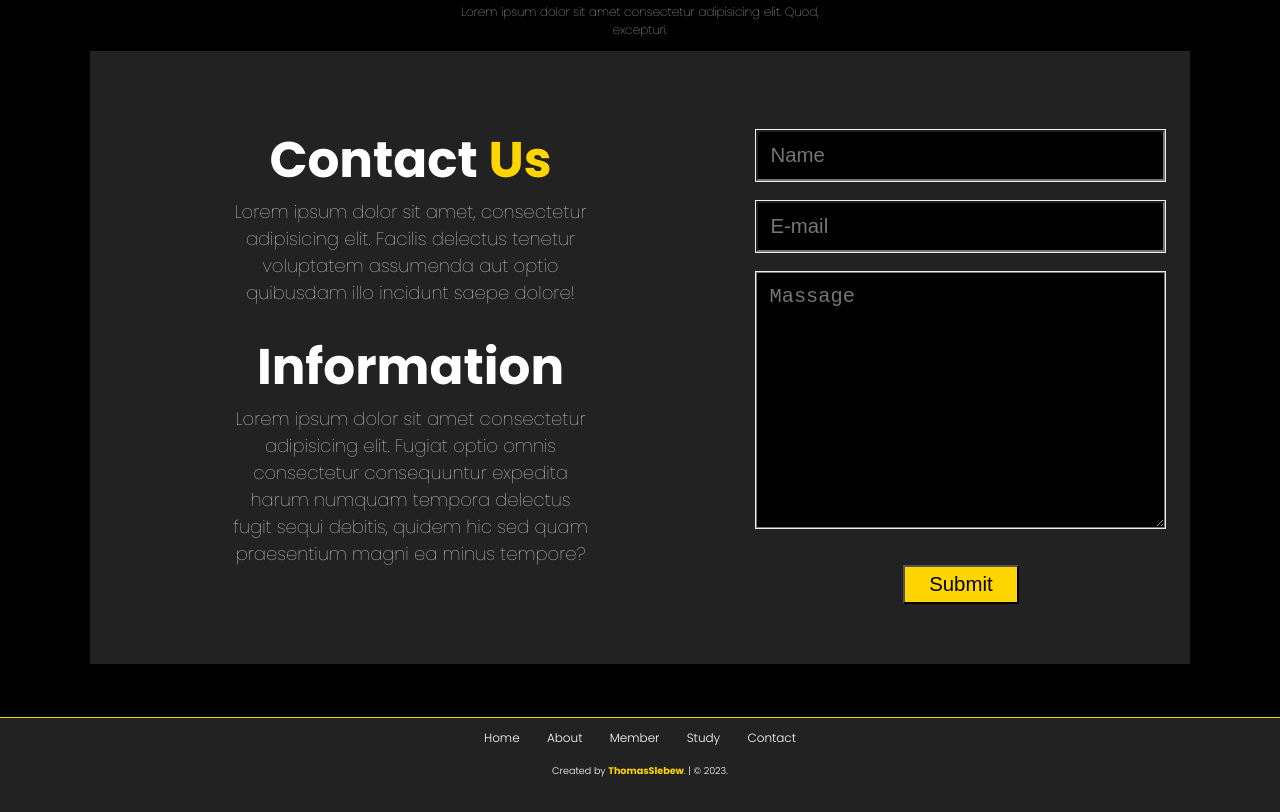
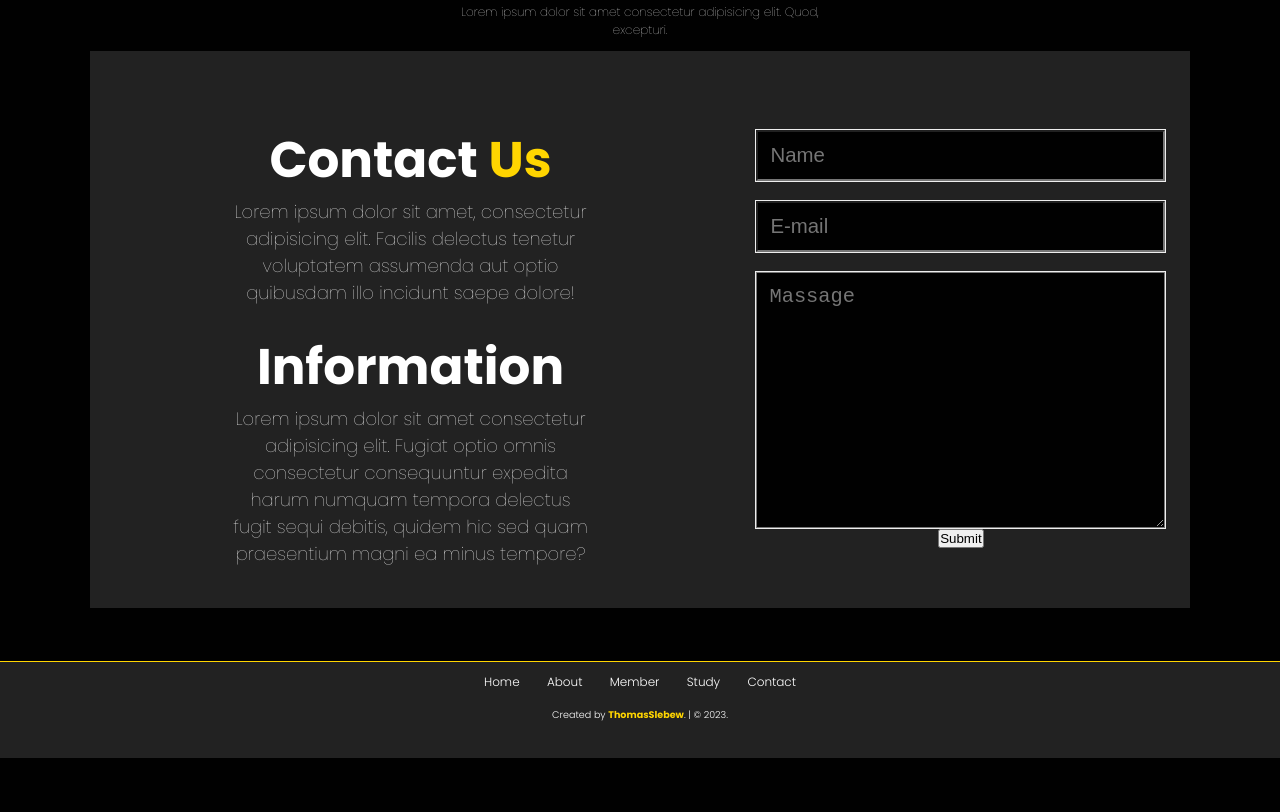
Before and after one commit to samuelsaputa/samuelkw, a plain HTML site: page index.html in a window 1280 px wide. Shown: the part 2848-3660 px from the top of the page. After the commit the page ends 3606 px from the top, so only its background shows below. Drawn offline with Linux system fonts and the light colour scheme.

Commit message:
second commit

```diff
--- a/index.html
+++ b/index.html
@@ -134,7 +134,7 @@
                 <div class="input-grup">
                     <textarea name="" id="" cols="30" rows="10" placeholder="Massage"></textarea>
                 </div>
-                <button type="submit" class="btn">Submit</button>
+                <button type="submit" class="cta">Submit</button>
             </form>
         </div>
     </section>
```
